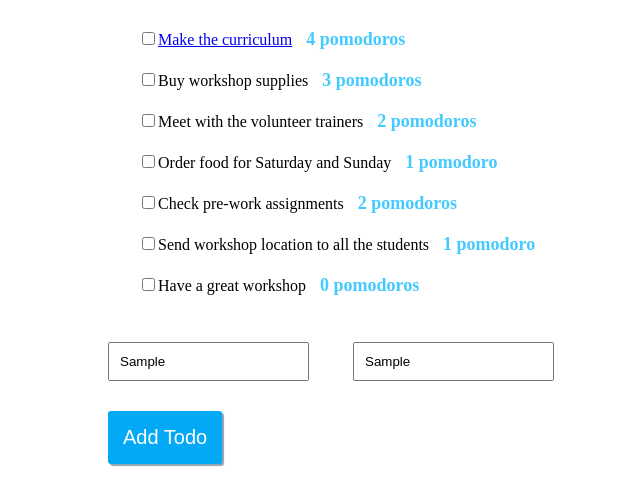
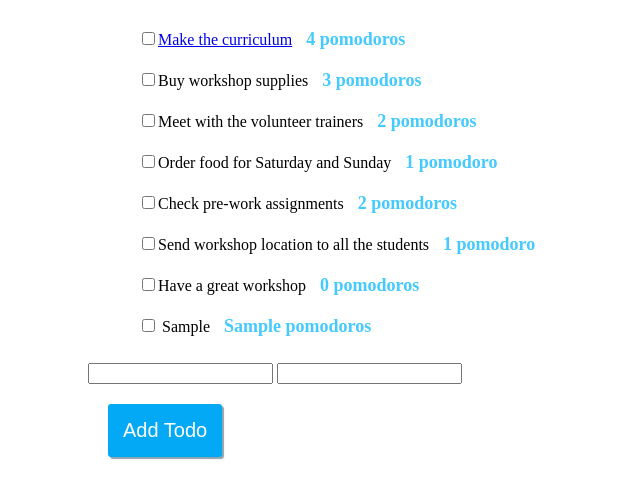
Before and after one commit to ikmaki14/todo_app_front_end, a plain HTML site: page index.html in a window 1280 px wide. Both pictures are taken after typing "Sample", "Sample" into the empty fields and a click on the input "Add Todo". Shown: the part 276-780 px from the top of the page, without its empty margins (312-952 px from the left). Drawn offline with nearby package versions, Linux system fonts and the light colour scheme.

Commit message:
added javascript

```diff
--- a/index.css
+++ b/index.css
@@ -32,7 +32,7 @@ li:hover {
     background-color: #e2e2e2;
 }
 li {
-    width: 95%;
+    /*width: 95%;*/
     padding: 10px;
 }
 #new-todo {
@@ -50,3 +50,6 @@ li {
     top: 200px;
     left: 400px;
 }
+.completed-todo {
+    text-decoration: line-through;
+}
--- a/index.html
+++ b/index.html
@@ -2,6 +2,8 @@
     <head>
         <title>Daily Plan</title>
         <link rel="stylesheet" href="/index.css">
+        <script src="https://ajax.googleapis.com/ajax/libs/jquery/3.2.1/jquery.min.js"></script>
+        <script type="text/javascript" src="index.js"></script>
     </head>
     <body>
         <div class="index-block">
@@ -35,10 +37,11 @@
                     <span class="pomodoro-estimate"> 0 pomodoros</span>
                 </li>
             </ul>
-
-            <input id="new-todo" type="text">
-            <input id="set-pomodoro" type="text">
-            <input id="add-new-todo-button" type="submit" value="Add Todo">
+            <div id="new-todo-block">
+                <input id="new-todo-description" type="text">
+                <input id="new-pomodoro-estimate" type="text">
+                <input id="add-new-todo-button" type="submit" value="Add Todo">
+            </div>
         </div>
     </body>
 </html>
--- /dev/null
+++ b/index.js
@@ -0,0 +1,19 @@
+$(document).ready(function() {
+  // Strike through todo when its checkbox is clicked
+  $("ul").on("click", "input[type=checkbox]", function(){
+    $(this).closest("li").toggleClass("completed-todo")
+  })
+  $("#add-new-todo-button").click(function(){
+   // Assign the todo description and pomodoro estimate to variables
+   var todoBlock = $(this).closest("#new-todo-block")
+   var description = todoBlock.find("#new-todo-description")
+   var pomodoroEstimate = todoBlock.find("#new-pomodoro-estimate")
+
+   // Append the new todo to the list of todos
+   $("ul").append("<li> <input type='checkbox'/> " + description.val() + " <span class='pomodoro-estimate'>" + pomodoroEstimate.val() + " pomodoros</span> </li>")
+
+   // Clear the input fields for new-todo-description and pomdoro-estimate by entering an empty string as the value
+   description.val("")
+   pomodoroEstimate.val("")
+ })
+})
```
